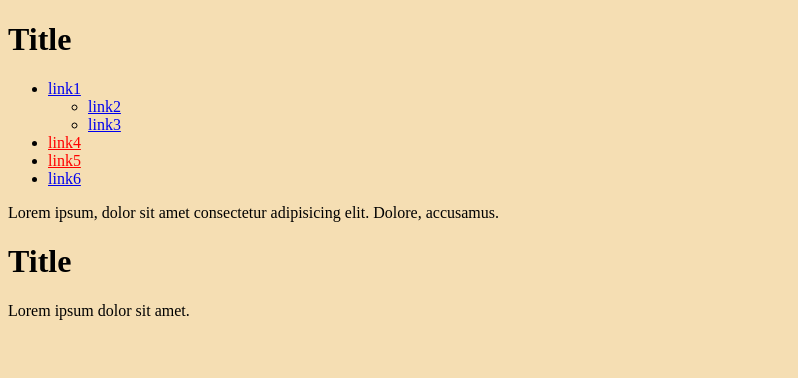
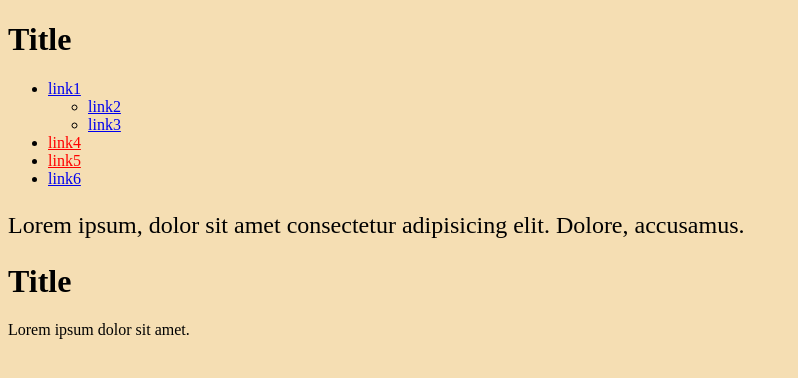
Before and after one commit to DimaVRV/home-work7, a plain HTML site: page index.html in a window 1280 px wide. Shown: the whole page, without its empty margins (0-798 px from the left). Drawn offline with Linux system fonts and the light colour scheme.

Commit message:
complete hw7 task1

```diff
--- a/style.css
+++ b/style.css
@@ -5,7 +5,6 @@ body {
    background-color: wheat;
 }
 
-ul p {
+ul + p {
     font-size: 24px;
-    color: blue;
 }
```
Also changed, not shown: index.html (+0 -2 lines).
